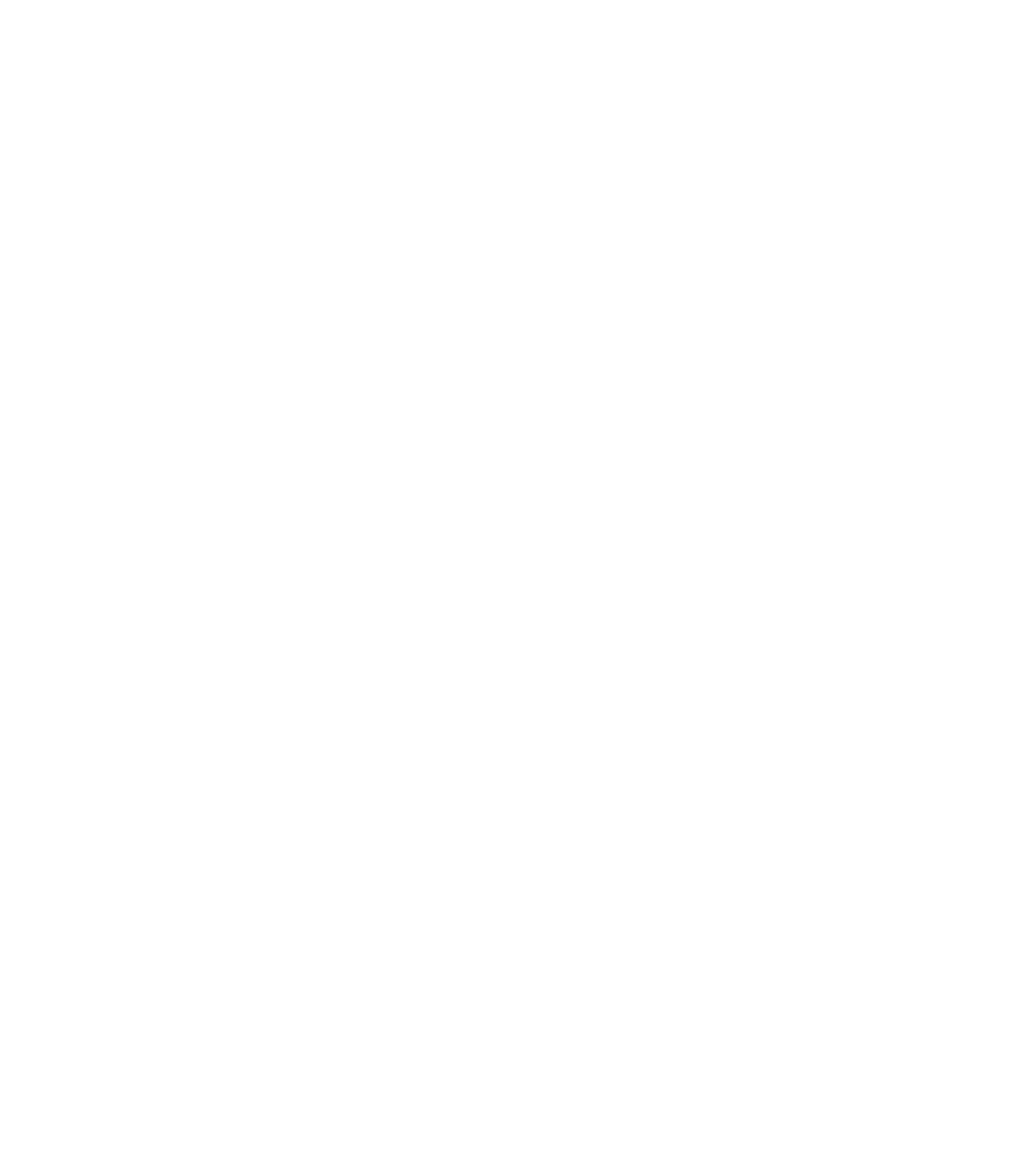
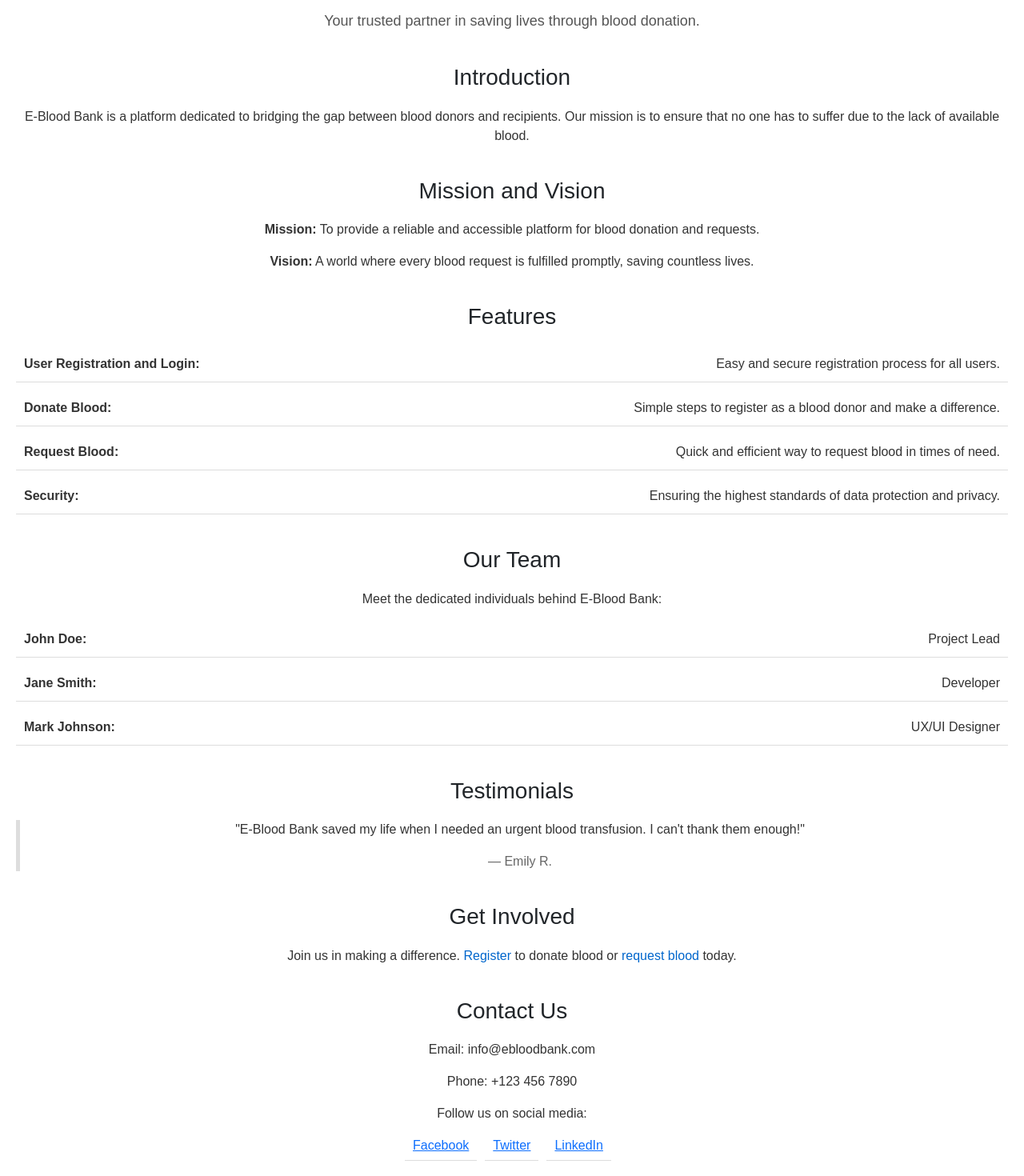
Before and after one commit to athuljain/Mern-Blood-Bank, a React (Create React App) app in the folder frontend/: page /about in a window 1280 px wide. Before the commit this address had no page. Shown: the part 60-1530 px from the top of the page at 80% size. Before the commit the page ends 800 px from the top, so only its background shows below. Built offline with nearby package versions, Linux system fonts and the light colour scheme.

Commit message:
frontend new about page and css added

```diff
--- a/frontend/src/App.js
+++ b/frontend/src/App.js
@@ -11,6 +11,7 @@
 import Request from './Components/Request';
 import Adminlogin from './Components/Adminlogin';
 import Admin from './Components/Admin';
+import About from './Components/About';
 
 function App() {
   const[email,setMail]=useState("");
@@ -33,6 +34,7 @@
   <Route path='/Request' element={<Request/>}/>
   <Route path='/admlog' element={<Adminlogin/>}/>
   <Route path='/admin' element={<Admin/>}/>
+  <Route path='/about' element={<About />}/>
 
 </Routes>
 </mycontx.Provider>
--- /dev/null
+++ b/frontend/src/CSS/About.css
@@ -0,0 +1,64 @@
+.about-page {
+    padding: 20px;
+    font-family: Arial, sans-serif;
+  }
+
+  header {
+    text-align: center;
+    margin-bottom: 40px;
+  }
+
+  header h1 {
+    font-size: 36px;
+    margin-bottom: 10px;
+  }
+
+  header p {
+    font-size: 18px;
+    color: #555;
+  }
+
+  section {
+    margin-bottom: 40px;
+  }
+
+  section h2 {
+    font-size: 28px;
+    margin-bottom: 20px;
+  }
+
+  section p,
+  section ul {
+    font-size: 16px;
+    color: #333;
+  }
+
+  section ul {
+    list-style: none;
+    padding: 0;
+  }
+
+  section ul li {
+    margin-bottom: 10px;
+  }
+
+  blockquote {
+    border-left: 5px solid #ddd;
+    padding-left: 15px;
+    color: #666;
+  }
+
+  .call-to-action a {
+    color: #0066cc;
+    text-decoration: none;
+  }
+
+  .contact ul {
+    list-style: none;
+    padding: 0;
+  }
+
+  .contact ul li {
+    display: inline;
+    margin-right: 10px;
+  }
--- /dev/null
+++ b/frontend/src/Components/About.jsx
@@ -0,0 +1,64 @@
+import React from 'react';
+import '../CSS/About.css'
+
+const About = () => {
+  return (
+    <div className="about-page">
+      <header>
+        <h1>About Us</h1>
+        <p>Your trusted partner in saving lives through blood donation.</p>
+      </header>
+      <section className="introduction">
+        <h2>Introduction</h2>
+        <p>E-Blood Bank is a platform dedicated to bridging the gap between blood donors and recipients. Our mission is to ensure that no one has to suffer due to the lack of available blood.</p>
+      </section>
+      <section className="mission-vision">
+        <h2>Mission and Vision</h2>
+        <p><strong>Mission:</strong> To provide a reliable and accessible platform for blood donation and requests.</p>
+        <p><strong>Vision:</strong> A world where every blood request is fulfilled promptly, saving countless lives.</p>
+      </section>
+      <section className="features">
+        <h2>Features</h2>
+        <ul>
+          <li><strong>User Registration and Login:</strong> Easy and secure registration process for all users.</li>
+          <li><strong>Donate Blood:</strong> Simple steps to register as a blood donor and make a difference.</li>
+          <li><strong>Request Blood:</strong> Quick and efficient way to request blood in times of need.</li>
+          <li><strong>Security:</strong> Ensuring the highest standards of data protection and privacy.</li>
+        </ul>
+      </section>
+      <section className="team">
+        <h2>Our Team</h2>
+        <p>Meet the dedicated individuals behind E-Blood Bank:</p>
+        <ul>
+          <li><strong>John Doe:</strong> Project Lead</li>
+          <li><strong>Jane Smith:</strong> Developer</li>
+          <li><strong>Mark Johnson:</strong> UX/UI Designer</li>
+        </ul>
+      </section>
+      <section className="testimonials">
+        <h2>Testimonials</h2>
+        <blockquote>
+          <p>"E-Blood Bank saved my life when I needed an urgent blood transfusion. I can't thank them enough!"</p>
+          <footer>— Emily R.</footer>
+        </blockquote>
+      </section>
+      <section className="call-to-action">
+        <h2>Get Involved</h2>
+        <p>Join us in making a difference. <a href="/register">Register</a> to donate blood or <a href="/request">request blood</a> today.</p>
+      </section>
+      <section className="contact">
+        <h2>Contact Us</h2>
+        <p>Email: info@ebloodbank.com</p>
+        <p>Phone: +123 456 7890</p>
+        <p>Follow us on social media:</p>
+        <ul>
+          <li><a href="https://facebook.com/ebloodbank">Facebook</a></li>
+          <li><a href="https://twitter.com/ebloodbank">Twitter</a></li>
+          <li><a href="https://linkedin.com/company/ebloodbank">LinkedIn</a></li>
+        </ul>
+      </section>
+    </div>
+  );
+};
+
+export default About;
--- a/frontend/src/Components/Navbar.jsx
+++ b/frontend/src/Components/Navbar.jsx
@@ -16,7 +16,7 @@
   <nav className="navbar navbar-expand-lg navbar-light bg-white">
       <div className="container-fluid">
         <Link to={'/'} style={{ textDecoration: 'none', color: 'inherit' }}>
-      <a className="navbar-brand" > <img src={logo} alt='logo'/><b> Anu's Blood Bank</b> </a>
+      <a className="navbar-brand" > <img src={logo} alt='logo'/><b> E-Blood Bank</b> </a>
       </Link>
         <button className="navbar-toggler" type="button" data-bs-toggle="collapse" data-bs-target="#navbarSupportedContent" aria-controls="navbarSupportedContent" aria-expanded="false" aria-label="Toggle navigation">
           <span className="navbar-toggler-icon"></span>
@@ -31,7 +31,7 @@
               </Link>
             </li>
             <li className="nav-item">
-              <Link to={'/'} style={{ textDecoration: 'none', color: 'inherit' }}>
+              <Link to={'/about'} style={{ textDecoration: 'none', color: 'inherit' }}>
               <a className="nav-link" href="#" style={{color:"black"}} ><b>About us </b></a>
             </Link>
 
```
